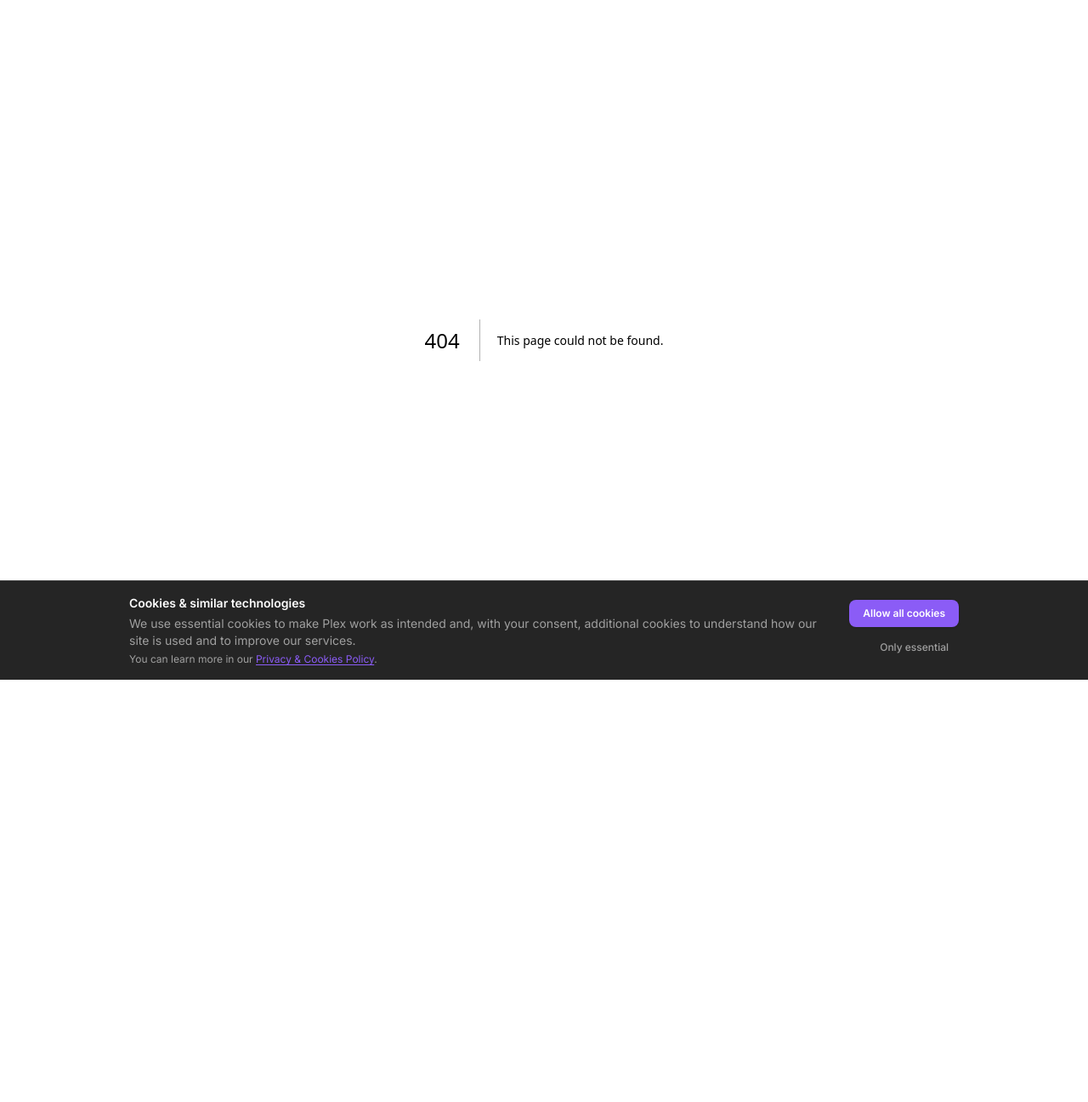
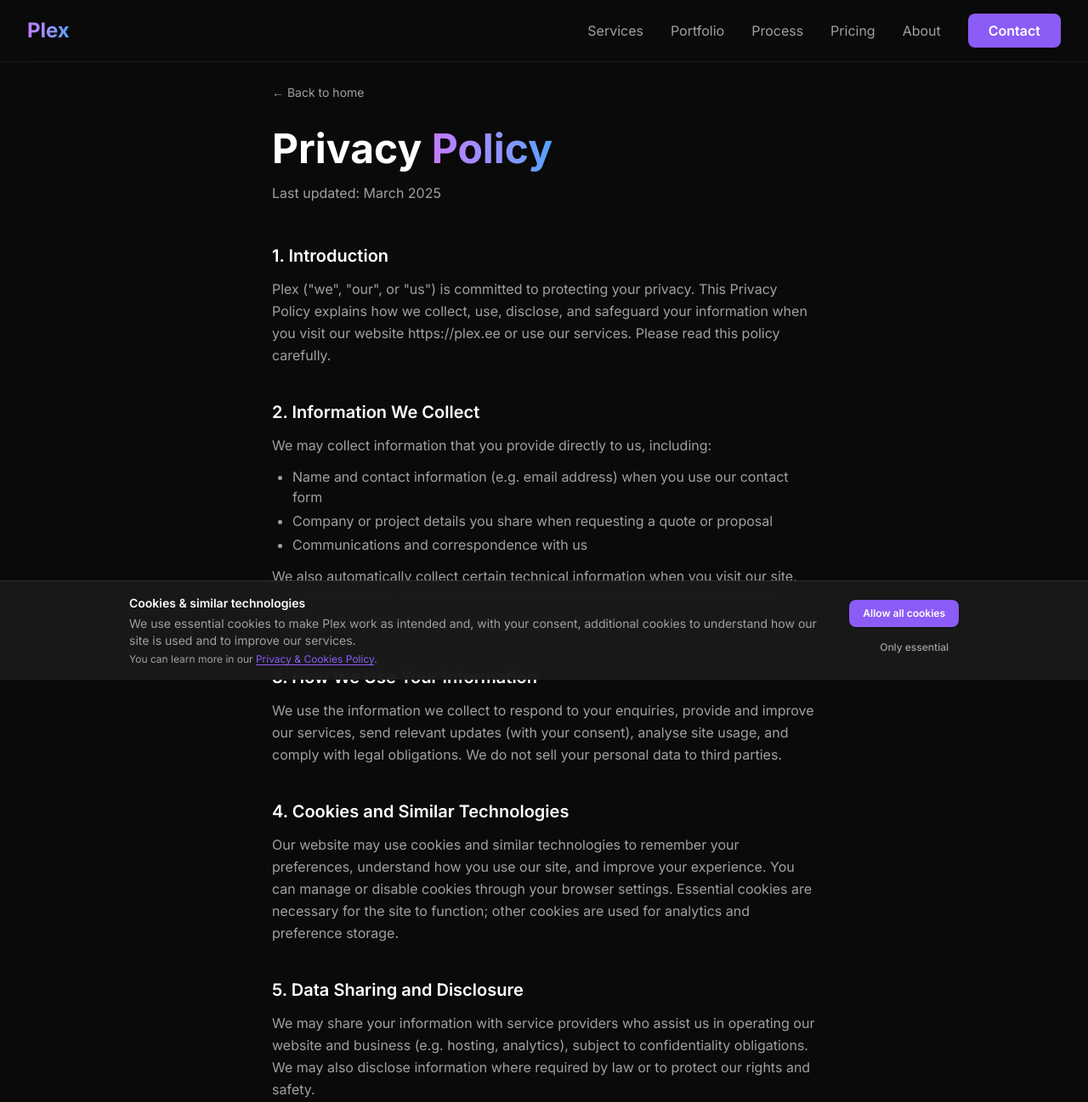
Before and after one commit to Yury-Soika/plex, a Next.js app: page /privacy in a window 1280 px wide. Before the commit this address had no page. Shown: the top 1297 px of the page at 85% size. Before the commit the page ends 800 px from the top, so only its background shows below. Built offline with nearby package versions, Linux system fonts and the light colour scheme.

Commit message:
Added privacy policy

```diff
--- a/app/components/Footer.tsx
+++ b/app/components/Footer.tsx
@@ -1,6 +1,6 @@
 'use client';
 
-import { Github, Linkedin, Twitter } from 'lucide-react';
+import Link from 'next/link';
 import { getFooter, getSiteInfo } from '../utils/content';
 
 const Footer = () => {
@@ -28,6 +28,14 @@
             <ul className='space-y-2'>
               {footerData.links.quick.map((link) => (
                 <li key={link.name}>
+                  {link.href.startsWith('/') ? (
+                    <Link
+                      href={link.href}
+                      className='text-foreground-muted hover:text-accent transition-colors text-sm'
+                    >
+                      {link.name}
+                    </Link>
+                  ) : (
                     <button
                       onClick={() => {
                         const element = document.querySelector(link.href);
@@ -37,12 +45,13 @@
                     >
                       {link.name}
                     </button>
+                  )}
                 </li>
               ))}
             </ul>
           </div>
 
-          {/* Contact & Social */}
+          {/* Contact */}
           <div>
             <h3 className='font-bold mb-4'>{footerData.contactTitle}</h3>
             <p className='text-foreground-muted text-sm mb-4'>
@@ -53,37 +62,6 @@
                 {footerData.email}
               </a>
             </p>
-
-            {/* Social Links */}
-            <div className='flex gap-4'>
-              <a
-                href={footerData.social.linkedin}
-                className='w-10 h-10 bg-background border border-white/5 rounded-lg flex items-center justify-center hover:border-accent/50 transition-colors'
-                aria-label='LinkedIn'
-                target='_blank'
-                rel='noopener noreferrer'
-              >
-                <Linkedin className='w-5 h-5 text-foreground-muted' />
-              </a>
-              <a
-                href={footerData.social.twitter}
-                className='w-10 h-10 bg-background border border-white/5 rounded-lg flex items-center justify-center hover:border-accent/50 transition-colors'
-                aria-label='Twitter'
-                target='_blank'
-                rel='noopener noreferrer'
-              >
-                <Twitter className='w-5 h-5 text-foreground-muted' />
-              </a>
-              <a
-                href={footerData.social.github}
-                className='w-10 h-10 bg-background border border-white/5 rounded-lg flex items-center justify-center hover:border-accent/50 transition-colors'
-                aria-label='GitHub'
-                target='_blank'
-                rel='noopener noreferrer'
-              >
-                <Github className='w-5 h-5 text-foreground-muted' />
-              </a>
-            </div>
           </div>
         </div>
 
--- /dev/null
+++ b/app/privacy/page.tsx
@@ -0,0 +1,114 @@
+import Link from 'next/link';
+import Navbar from '../components/Navbar';
+import Footer from '../components/Footer';
+
+export const metadata = {
+  title: 'Privacy Policy - Plex',
+  description:
+    'Privacy policy and cookie policy for Plex digital agency. How we collect, use and protect your data.',
+};
+
+const PrivacyPage = () => {
+  return (
+    <main className='min-h-screen'>
+      <Navbar />
+      <div className='pt-24 pb-20'>
+        <div className='w-full max-w-3xl mx-auto px-8 sm:px-12 lg:px-16'>
+          <Link
+            href='/'
+            className='inline-block text-foreground-muted hover:text-accent text-sm mb-8 transition-colors'
+          >
+            ← Back to home
+          </Link>
+
+          <h1 className='text-4xl sm:text-5xl font-bold mb-4'>
+            Privacy <span className='bg-gradient-to-r from-purple-400 to-blue-400 bg-clip-text text-transparent'>Policy</span>
+          </h1>
+          <p className='text-foreground-muted mb-12'>
+            Last updated: March 2025
+          </p>
+
+          <div className='prose prose-invert max-w-none space-y-10 text-foreground-muted'>
+            <section>
+              <h2 className='text-xl font-semibold text-foreground mb-3'>1. Introduction</h2>
+              <p className='leading-relaxed'>
+                Plex (&quot;we&quot;, &quot;our&quot;, or &quot;us&quot;) is committed to protecting your privacy. This Privacy Policy explains how we collect, use, disclose, and safeguard your information when you visit our website https://plex.ee or use our services. Please read this policy carefully.
+              </p>
+            </section>
+
+            <section>
+              <h2 className='text-xl font-semibold text-foreground mb-3'>2. Information We Collect</h2>
+              <p className='leading-relaxed mb-3'>
+                We may collect information that you provide directly to us, including:
+              </p>
+              <ul className='list-disc pl-6 space-y-1'>
+                <li>Name and contact information (e.g. email address) when you use our contact form</li>
+                <li>Company or project details you share when requesting a quote or proposal</li>
+                <li>Communications and correspondence with us</li>
+              </ul>
+              <p className='leading-relaxed mt-3'>
+                We also automatically collect certain technical information when you visit our site, such as IP address, browser type, device information, and pages visited. We may use cookies and similar technologies for this purpose.
+              </p>
+            </section>
+
+            <section>
+              <h2 className='text-xl font-semibold text-foreground mb-3'>3. How We Use Your Information</h2>
+              <p className='leading-relaxed'>
+                We use the information we collect to respond to your enquiries, provide and improve our services, send relevant updates (with your consent), analyse site usage, and comply with legal obligations. We do not sell your personal data to third parties.
+              </p>
+            </section>
+
+            <section>
+              <h2 className='text-xl font-semibold text-foreground mb-3'>4. Cookies and Similar Technologies</h2>
+              <p className='leading-relaxed'>
+                Our website may use cookies and similar technologies to remember your preferences, understand how you use our site, and improve your experience. You can manage or disable cookies through your browser settings. Essential cookies are necessary for the site to function; other cookies are used for analytics and preference storage.
+              </p>
+            </section>
+
+            <section>
+              <h2 className='text-xl font-semibold text-foreground mb-3'>5. Data Sharing and Disclosure</h2>
+              <p className='leading-relaxed'>
+                We may share your information with service providers who assist us in operating our website and business (e.g. hosting, analytics), subject to confidentiality obligations. We may also disclose information where required by law or to protect our rights and safety.
+              </p>
+            </section>
+
+            <section>
+              <h2 className='text-xl font-semibold text-foreground mb-3'>6. Data Retention and Security</h2>
+              <p className='leading-relaxed'>
+                We retain your information only for as long as necessary to fulfil the purposes described in this policy or as required by law. We implement appropriate technical and organisational measures to protect your data against unauthorised access, alteration, or loss.
+              </p>
+            </section>
+
+            <section>
+              <h2 className='text-xl font-semibold text-foreground mb-3'>7. Your Rights</h2>
+              <p className='leading-relaxed'>
+                Depending on your location, you may have the right to access, correct, or delete your personal data, object to or restrict certain processing, and data portability. To exercise these rights or ask questions about our practices, please contact us using the details below.
+              </p>
+            </section>
+
+            <section>
+              <h2 className='text-xl font-semibold text-foreground mb-3'>8. Changes to This Policy</h2>
+              <p className='leading-relaxed'>
+                We may update this Privacy Policy from time to time. We will post the revised policy on this page and update the &quot;Last updated&quot; date. We encourage you to review this policy periodically.
+              </p>
+            </section>
+
+            <section>
+              <h2 className='text-xl font-semibold text-foreground mb-3'>9. Contact Us</h2>
+              <p className='leading-relaxed'>
+                If you have questions about this Privacy Policy or our data practices, please contact us at{' '}
+                <a href='mailto:contact@plex.ee' className='text-accent hover:underline'>
+                  contact@plex.ee
+                </a>
+                .
+              </p>
+            </section>
+          </div>
+        </div>
+      </div>
+      <Footer />
+    </main>
+  );
+};
+
+export default PrivacyPage;
```
Lines whose indentation alone changed are shown as unchanged.
